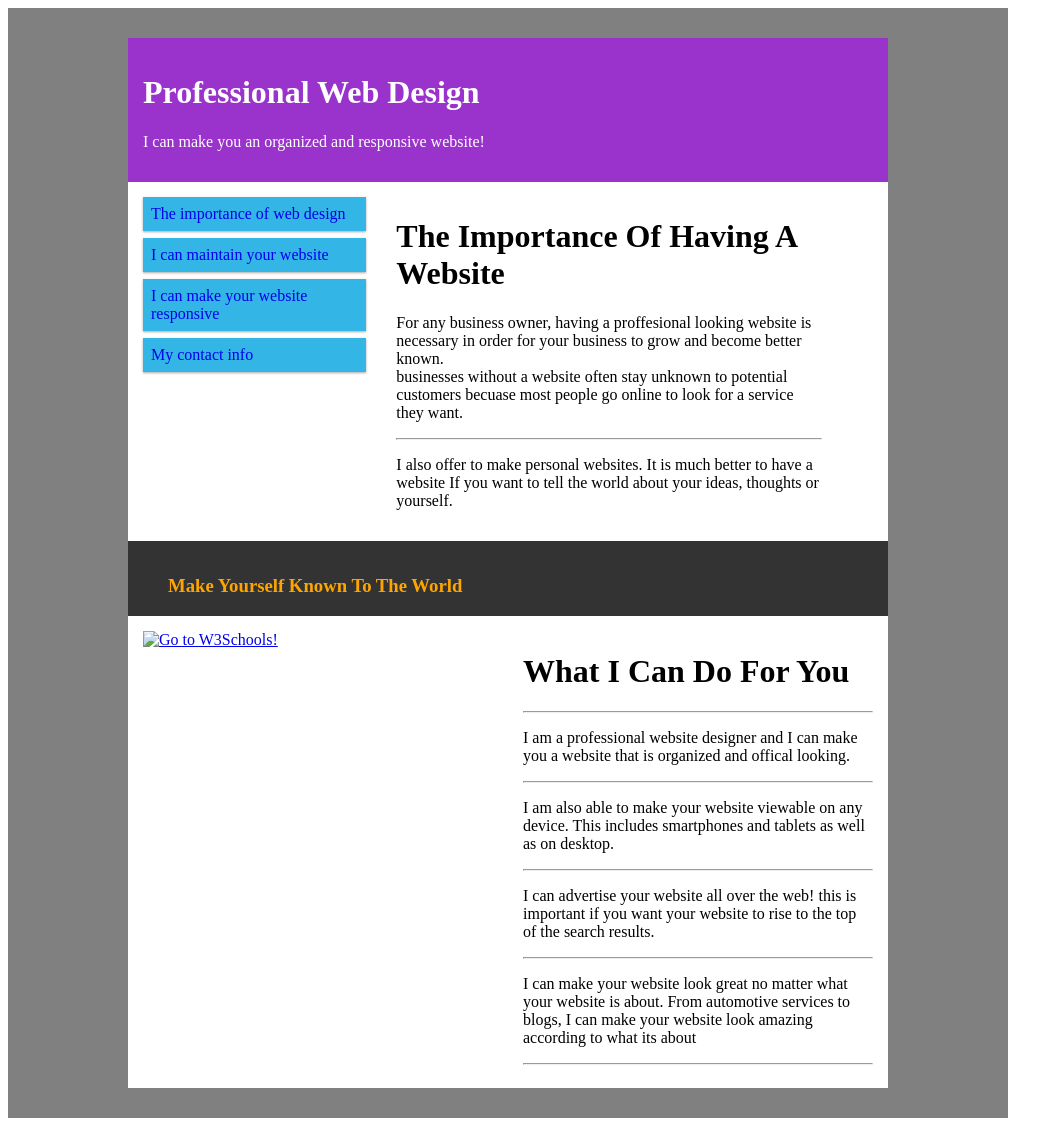
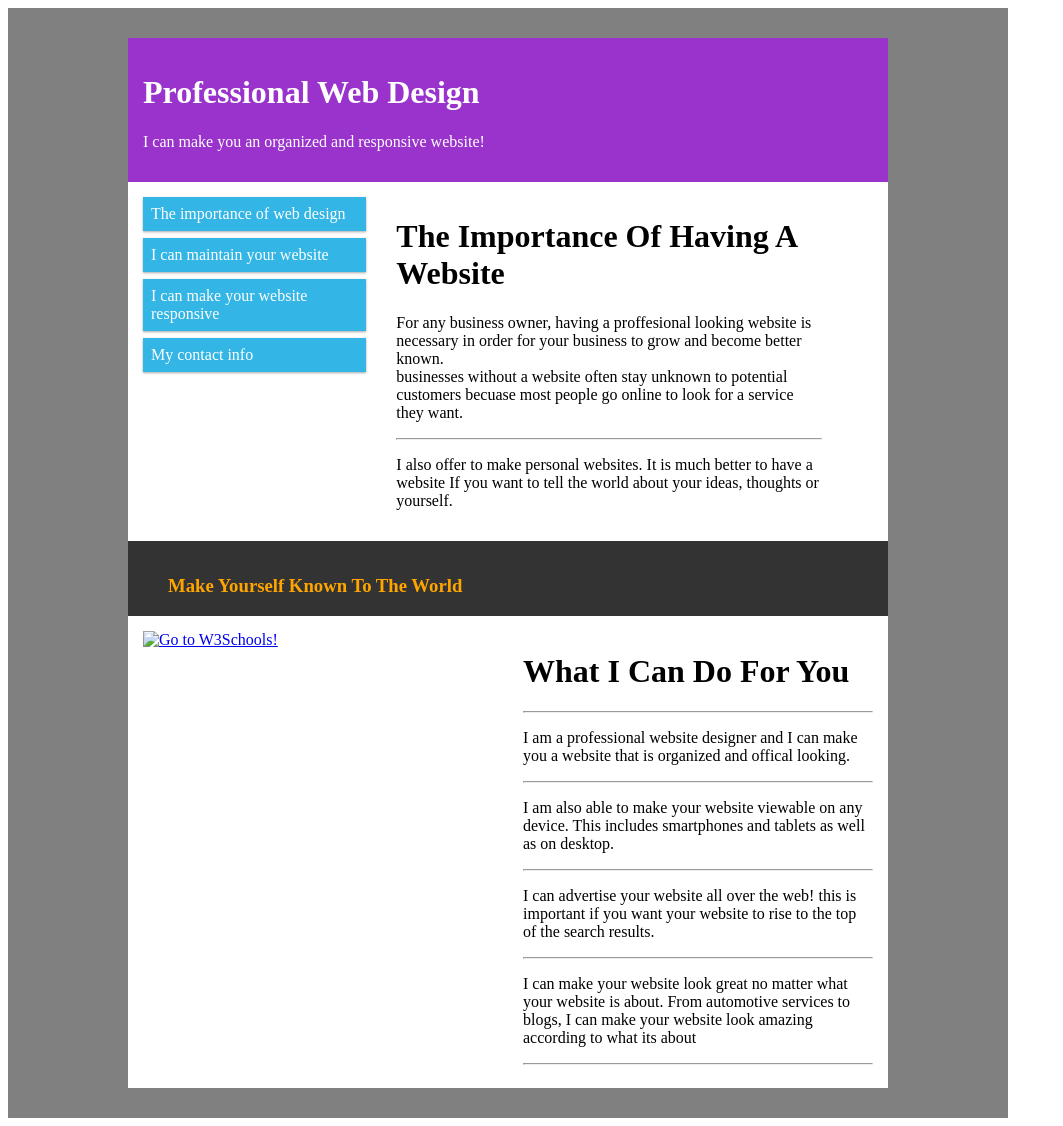
Before and after one commit to kogamikirito/kogamikirito.github.io, a Jekyll site: the page index.html, which Jekyll copies as it is, in a window 1280 px wide. Shown: the whole page, without its empty margins (0-1063 px from the left). Built offline with Jekyll 4.4.1, drawn with Linux system fonts in a browser that asks for light colours.

Commit message:
Update index.html

```diff
--- a/index.html
+++ b/index.html
@@ -90,7 +90,8 @@ div.clearfix{border-color:grey;
 .type{ max-width: 100%;
     height: auto;}
 
-    .ten{text-decoration:none;}
+    .ten{text-decoration:none;
+          color:white;}
 
 /* For mobile phones: */
 [class*="col-"] {
```
